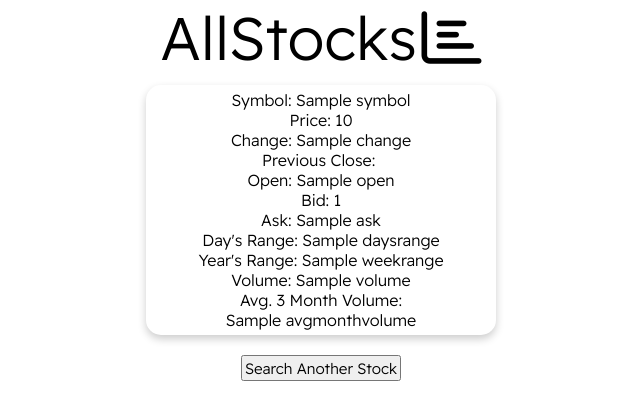
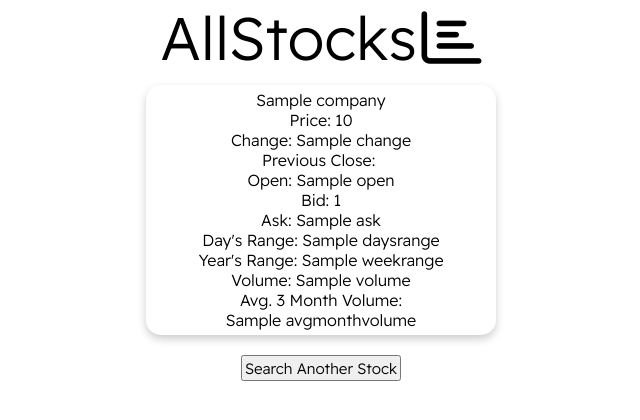
Before and after one commit to yuvrajvirdi/AllStocks, a Flask app: template templates/card.html in a window 1280 px wide. Shown: the top 420 px of the page, without its empty margins (319-959 px from the left). Run offline with Flask 2, Linux system fonts and the light colour scheme; the template is opened without the code that fills it: most values are stand-ins (such as "Sample title", 1, 10 or a date in 2020); some libraries are stand-ins or nearby versions.

Commit message:
Update card.html

```diff
--- a/templates/card.html
+++ b/templates/card.html
@@ -16,11 +16,8 @@
     <div class="card">
         <div class="content-wrapper">
             <div class="line">
-                <div class="name">
-                    Symbol:
-                </div>
                 <div class="nums">
-                    {{ data.symbol }}
+                    {{ data.company }}
                 </div>
             </div>
             <div class="line">
```
